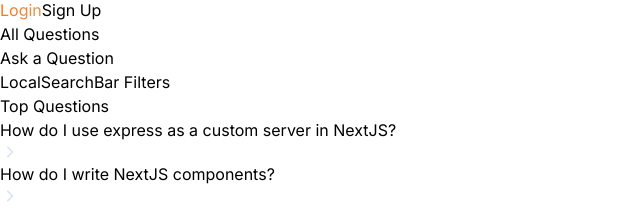
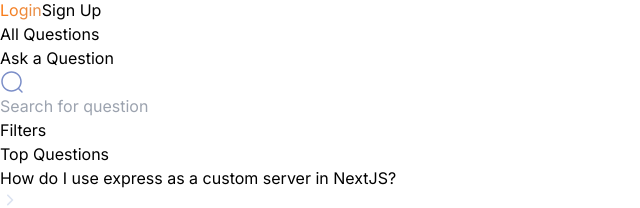
Before and after one commit to jayhogan-dev/devflow, a Next.js app: page / in a window 1280 px wide. Shown: the part 485-693 px from the top of the page, without its empty margins (0-640 px from the left). Built offline with nearby package versions, Linux system fonts and the light colour scheme; no server answers.

Commit message:
local search bar added

```diff
--- a/app/(root)/(home)/page.tsx
+++ b/app/(root)/(home)/page.tsx
@@ -1,3 +1,4 @@
+import LocalSearchbar from "@/components/shared/search/LocalSearchbar";
 import { Button } from "@/components/ui/button";
 import Link from "next/link";
 
@@ -17,7 +18,14 @@
       </div>
 
       <div className="mt-11 flex justify-between gap-5 max-sm:flex-col sm:items-center">
-        LocalSearchBar Filters
+        <LocalSearchbar
+          route="/"
+          iconPosition="left"
+          imgSrc="/assets/icons/search.svg"
+          placeholder="Search for question"
+          otherClasses="flex-1"
+        />
+        Filters
       </div>
     </>
   );
--- a/components/shared/search/GlobalSearch.tsx
+++ b/components/shared/search/GlobalSearch.tsx
@@ -1,3 +1,5 @@
+"use client";
+
 import { Input } from "@/components/ui/input";
 import Image from "next/image";
 
@@ -15,6 +17,7 @@
         <Input
           type="text"
           value=""
+          onChange={() => {}}
           placeholder="Search globally"
           className="paragraph-regular no-focus placeholder background-light800_darkgradient border-none shadow-none outline-none"
         />
--- /dev/null
+++ b/components/shared/search/LocalSearchbar.tsx
@@ -0,0 +1,54 @@
+"use client";
+
+import { Input } from "@/components/ui/input";
+import Image from "next/image";
+
+interface CustomInputProps {
+  route: string;
+  iconPosition: string;
+  imgSrc: string;
+  placeholder: string;
+  otherClasses?: string;
+}
+
+const LocalSearchbar = ({
+  route,
+  iconPosition,
+  imgSrc,
+  placeholder,
+  otherClasses,
+}: CustomInputProps) => {
+  return (
+    <div
+      className={`background-light800_darkgradient flex min-h-[56px] grow items-center gap-4 rounded-[10px] px-4 ${otherClasses}`}
+    >
+      {iconPosition === "left" && (
+        <Image
+          src={imgSrc}
+          alt="Search Icon"
+          height={24}
+          width={24}
+          className="cursor-pointer"
+        />
+      )}
+      <Input
+        type="text"
+        placeholder={placeholder}
+        value=""
+        onChange={() => {}}
+        className="paragraph-regular no-focus placeholder background-light800_darkgradient border-none shadow-none outline-none"
+      />
+      {iconPosition === "right" && (
+        <Image
+          src={imgSrc}
+          alt="Search Icon"
+          height={24}
+          width={24}
+          className="cursor-pointer"
+        />
+      )}
+    </div>
+  );
+};
+
+export default LocalSearchbar;
```
